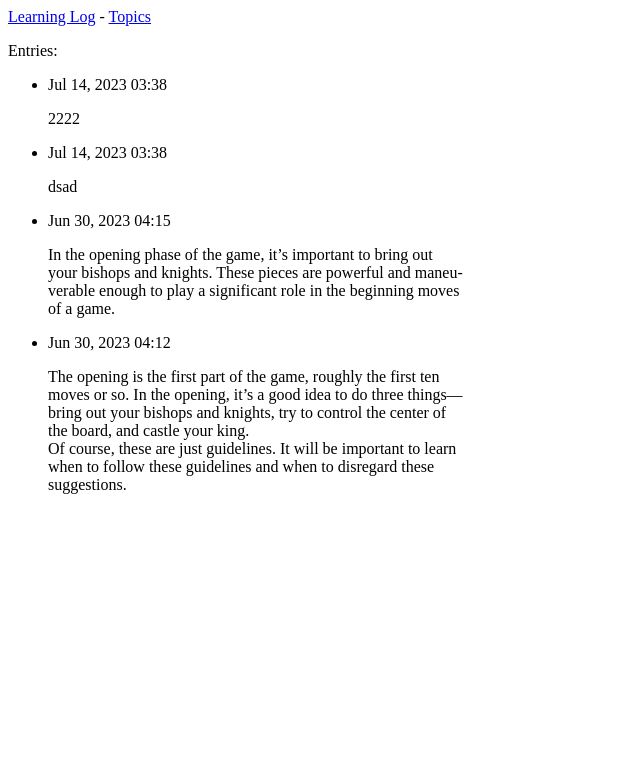
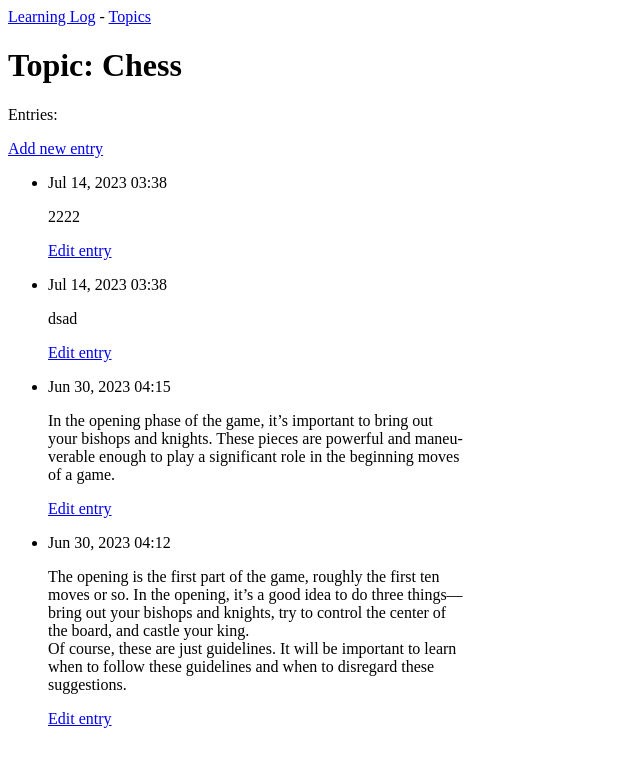
Before and after one commit to mariouriarte/python-crash-course, a Django app: page /topics/1/ in a window 1280 px wide. Shown: the top 767 px of the page, without its empty margins (0-640 px from the left). Run offline with Django 4.2, Linux system fonts and the light colour scheme; data comes from the database, SQL or seed files in the repository; both versions use the stored data as it was after the commit.

Commit message:
Add entry form and views to new and edit

```diff
--- a/c18/learning_log/learning_logs/templates/learning_logs/topic.html
+++ b/c18/learning_log/learning_logs/templates/learning_logs/topic.html
@@ -1,13 +1,21 @@
 {% extends 'learning_logs/base.html' %}
 
 {% block content %}
+<h1>Topic: {{ topic }}</h1>
+
 <p>Entries:</p>
+<p>
+    <a href="{% url 'learning_logs:new_entry' topic.id %}">Add new entry</a>
+</p>
 
 <ul>
     {% for entry in entries %}
         <li>
             <p>{{ entry.date_added|date:'M d, Y H:i' }}</p>
             <p>{{ entry.text|linebreaks }}</p>
+            <p>
+                <a href="{% url 'learning_logs:edit_entry' entry.id %}">
+                Edit entry</a></p>
         </li>
     {% empty %}
         <li>There are no entries for this topic yet.</li>
--- a/c18/learning_log/learning_logs/urls.py
+++ b/c18/learning_log/learning_logs/urls.py
@@ -13,4 +13,8 @@ urlpatterns = [
     path('topics/<int:topic_id>/', views.topic, name='topic'),
     # Page for adding a new topic.
     path('topics/new', views.new_topic, name='new_topic'),
+    # Page for adding a new entry.
+    path('entry/new/<int:topic_id>/', views.new_entry, name='new_entry'),
+    # Page for editing an entry.
+    path('entry/edit/<int:entry_id>/', views.edit_entry, name='edit_entry'),
 ]
--- a/c18/learning_log/learning_logs/views.py
+++ b/c18/learning_log/learning_logs/views.py
@@ -1,6 +1,6 @@
 from django.shortcuts import render, redirect
-from .models import Topic
-from .forms import TopicForm
+from .models import Topic, Entry
+from .forms import TopicForm, EntryForm
 
 def index(request):
     """The home page for Learning log."""
@@ -34,3 +34,37 @@ def new_topic(request):
     # Display a blank or invalid form.
     context = {'form': form}
     return render(request, 'learning_logs/new_topic.html', context)
+
+def new_entry(request, topic_id):
+    """Add a new entry for a particular topic."""
+    topic = Topic.objects.get(id=topic_id)
+
+    if request.method != 'POST':
+        # No data submitted; create a blank form.
+        form = EntryForm()
+    else:
+        # POST data submitted; process data.
+        form = EntryForm(data=request.POST)
+        if form.is_valid():
+            new_entry = form.save(commit=False)
+            new_entry.topic = topic
+            new_entry.save()
+            return redirect('learning_logs:topic', topic_id=topic_id)
+    context = {'topic': topic, 'form': form}
+    return render(request, 'learning_logs/new_entry.html', context)
+
+def edit_entry(request, entry_id):
+    """Edit an existing entry."""
+    entry = Entry.objects.get(id=entry_id)
+    topic = entry.topic
+    if request.method != 'POST':
+        # Initial request; pre-fill form with the current entry.
+        form = EntryForm(instance=entry)
+    else:
+        # POST data submitted; process data.
+        form = EntryForm(instance=entry, data=request.POST)
+        if form.is_valid():
+            form.save()
+            return redirect('learning_logs:topic', topic_id=topic.id)
+    context = {'entry': entry, 'topic': topic, 'form': form}
+    return render(request, 'learning_logs/edit_entry.html', context)
```
Also changed, not shown: c18/learning_log/learning_logs/forms.py (+9 -1 lines), c18/learning_log/learning_logs/templates/learning_logs/edit_entry.html (added, +13 -0 lines), c18/learning_log/learning_logs/templates/learning_logs/new_entry.html (added, +11 -0 lines), c18/learning_log/db.sqlite3.
